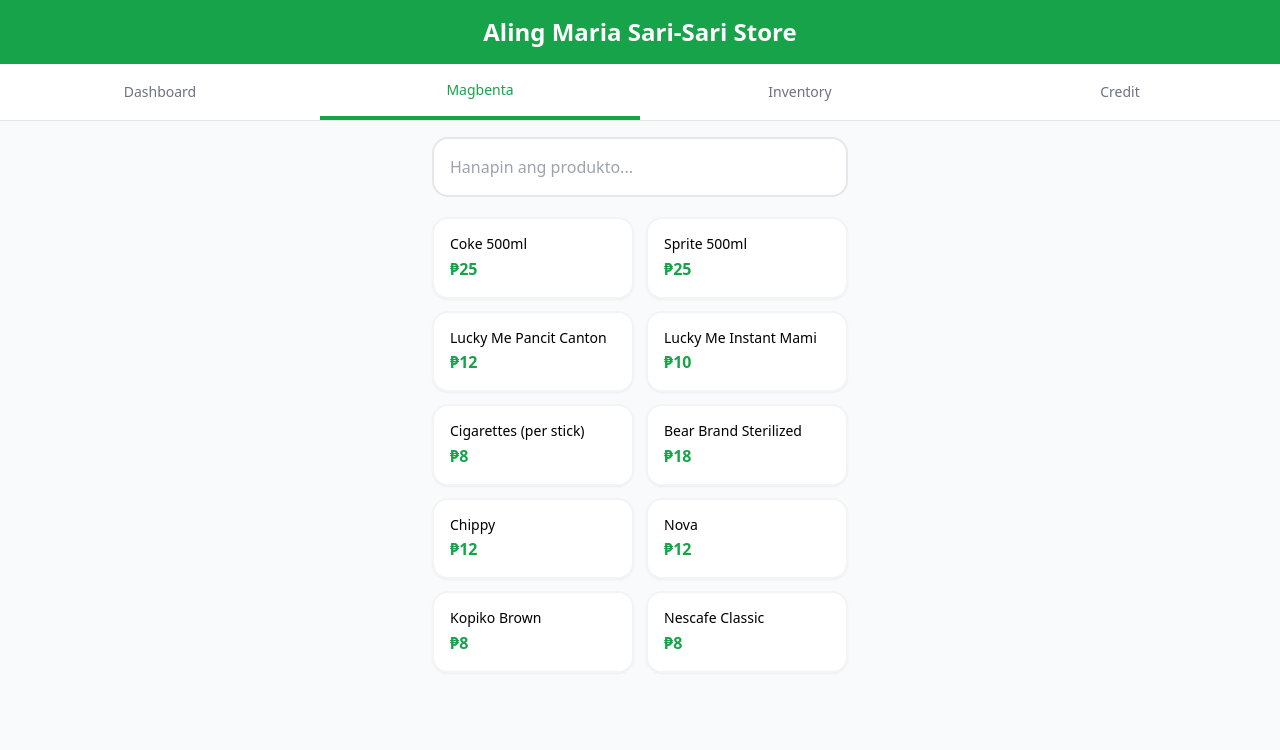
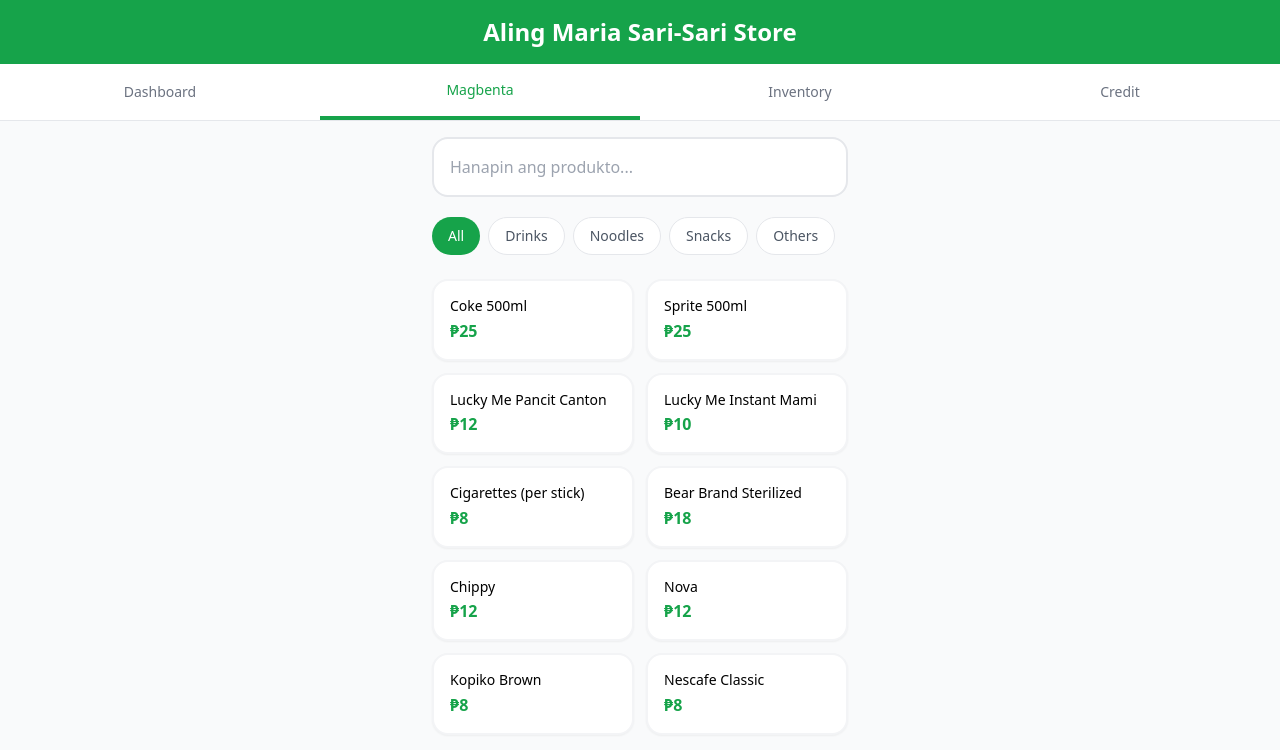
Before and after one commit to rubenmanga-pmo/sari-sari-mvp, a Next.js app: page / in a window 1280 px wide. Both pictures are taken after a click on the button "Magbenta". Shown: the top 750 px of the page. Built offline with nearby package versions, Linux system fonts and the light colour scheme.

Commit message:
Add category filter to product search

```diff
--- a/components/SellPOS.tsx
+++ b/components/SellPOS.tsx
@@ -15,13 +15,18 @@
   { id: 10, name: 'Nescafe Classic', price: 8, category: 'Drinks' },
 ];
 
+const categories = ['All', 'Drinks', 'Noodles', 'Snacks', 'Others'];
+
 export default function SellPOS() {
   const [search, setSearch] = useState('');
+  const [selectedCategory, setSelectedCategory] = useState('All');
   const [cart, setCart] = useState<{ id: number; name: string; price: number; quantity: number }[]>([]);
 
-  const filteredProducts = sampleProducts.filter((p) =>
-    p.name.toLowerCase().includes(search.toLowerCase())
-  );
+  const filteredProducts = sampleProducts.filter((p) => {
+    const matchesSearch = p.name.toLowerCase().includes(search.toLowerCase());
+    const matchesCategory = selectedCategory === 'All' || p.category === selectedCategory;
+    return matchesSearch && matchesCategory;
+  });
 
   const addToCart = (product: typeof sampleProducts[0]) => {
     setCart((prev) => {
@@ -46,11 +51,11 @@
   };
 
   const total = cart.reduce((sum, item) => sum + item.price * item.quantity, 0);
-
   const clearCart = () => setCart([]);
 
   return (
     <div className="space-y-5 pb-28">
+      {/* Search */}
       <input
         type="text"
         placeholder="Hanapin ang produkto..."
@@ -59,6 +64,24 @@
         className="w-full p-4 text-base border-2 border-gray-200 rounded-2xl focus:outline-none focus:border-green-500"
       />
 
+      {/* Category Filter */}
+      <div className="flex gap-2 overflow-x-auto pb-1">
+        {categories.map((cat) => (
+          <button
+            key={cat}
+            onClick={() => setSelectedCategory(cat)}
+            className={`px-4 py-2 rounded-full text-sm font-medium whitespace-nowrap transition-all ${
+              selectedCategory === cat
+                ? 'bg-green-600 text-white'
+                : 'bg-white border border-gray-200 text-gray-600'
+            }`}
+          >
+            {cat}
+          </button>
+        ))}
+      </div>
+
+      {/* Product Grid */}
       <div className="grid grid-cols-2 gap-3">
         {filteredProducts.map((product) => (
           <button
@@ -72,6 +95,11 @@
         ))}
       </div>
 
+      {filteredProducts.length === 0 && (
+        <p className="text-center text-gray-400 py-8">Walang nahanap na produkto</p>
+      )}
+
+      {/* Cart */}
       {cart.length > 0 && (
         <div className="bg-white rounded-2xl shadow border p-4 space-y-3">
           <div className="flex justify-between items-center">
@@ -117,6 +145,7 @@
         </div>
       )}
 
+      {/* Action Buttons */}
       {cart.length > 0 && (
         <div className="fixed bottom-4 left-4 right-4 max-w-md mx-auto flex gap-3">
           <button
```
